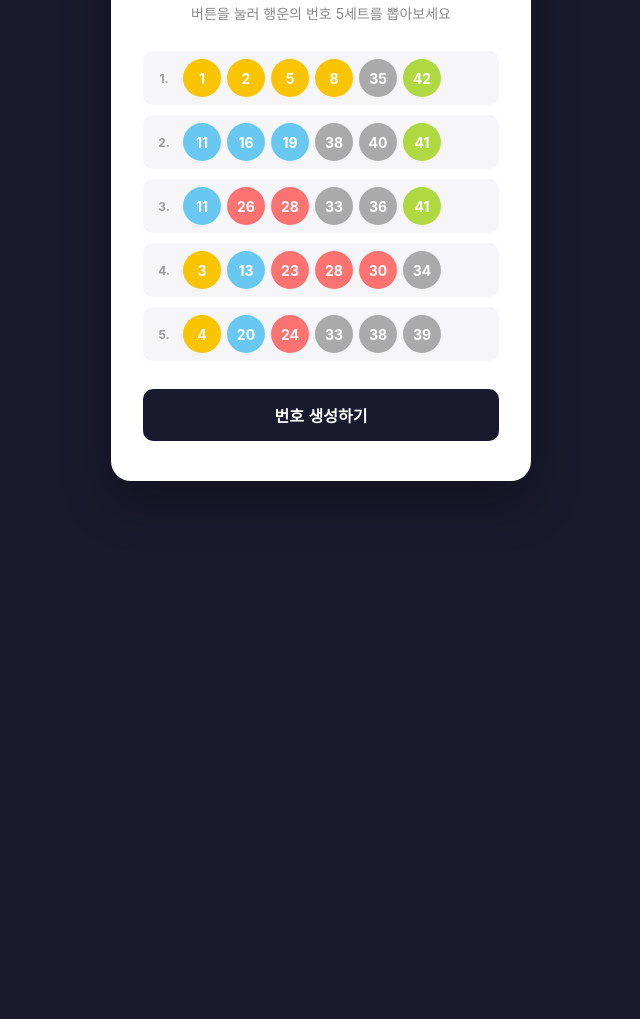
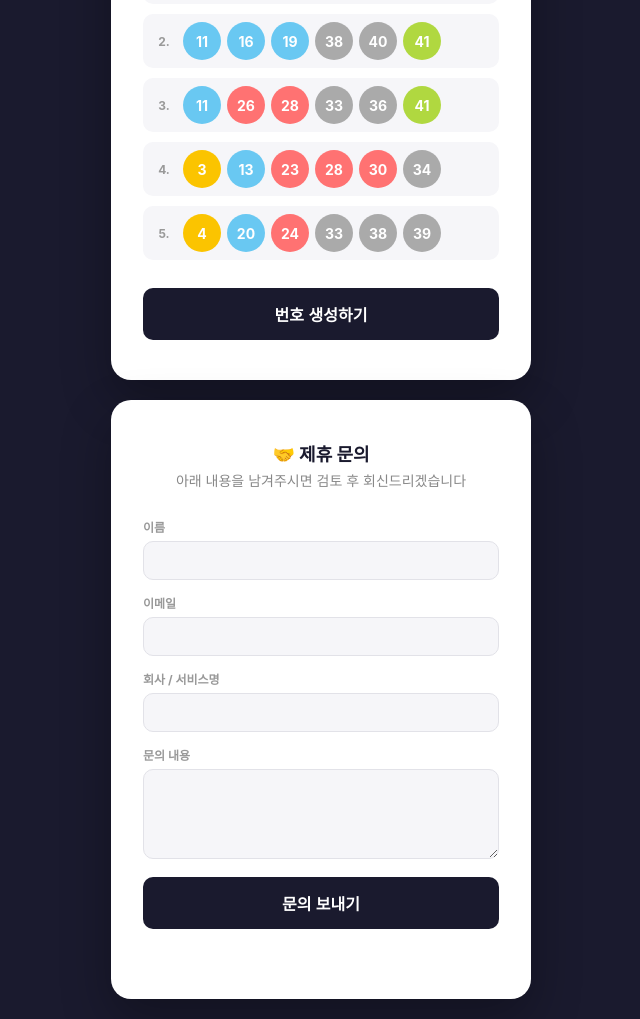
Before and after one commit to jeonghyun939-star/product-build-lecture, a plain HTML site: page index.html in a window 1280 px wide. Shown: the part 198-1217 px from the top of the page, without its empty margins (319-959 px from the left). Before the commit the page ends 800 px from the top, so only its background shows below. Drawn offline with Linux system fonts and the light colour scheme.

Commit message:
Add Formspree partnership inquiry form

```diff
--- a/index.html
+++ b/index.html
@@ -38,8 +38,11 @@
     margin: 0;
     min-height: 100vh;
     display: flex;
+    flex-direction: column;
     align-items: center;
     justify-content: center;
+    gap: 20px;
+    padding: 20px 0;
     background: var(--bg-outer);
     font-family: -apple-system, BlinkMacSystemFont, "Segoe UI", Roboto, sans-serif;
     transition: background 0.3s ease;
@@ -149,6 +152,53 @@
   }
   button:hover { background: var(--btn-bg-hover); }
   button:active { transform: scale(0.98); }
+  .form-container { text-align: left; }
+  .form-container h2 {
+    font-size: 18px;
+    color: var(--text-title);
+    margin: 0 0 4px;
+    text-align: center;
+    transition: color 0.3s ease;
+  }
+  .form-container p.sub { text-align: center; }
+  .field {
+    margin-bottom: 14px;
+  }
+  .field label {
+    display: block;
+    font-size: 12px;
+    font-weight: 700;
+    color: var(--label-color);
+    margin-bottom: 6px;
+    transition: color 0.3s ease;
+  }
+  .field input,
+  .field textarea {
+    width: 100%;
+    border: 1px solid var(--toggle-border);
+    background: var(--row-bg);
+    color: var(--text-title);
+    border-radius: 10px;
+    padding: 10px 12px;
+    font-size: 14px;
+    font-family: inherit;
+    resize: vertical;
+    transition: background 0.3s ease, border-color 0.3s ease, color 0.3s ease;
+  }
+  .field textarea { min-height: 90px; }
+  .field input:focus,
+  .field textarea:focus {
+    outline: none;
+    border-color: var(--btn-bg);
+  }
+  .form-status {
+    margin-top: 12px;
+    font-size: 13px;
+    text-align: center;
+    min-height: 18px;
+  }
+  .form-status.success { color: #4caf82; }
+  .form-status.error { color: #ff7272; }
 </style>
 </head>
 <body>
@@ -159,6 +209,31 @@
   <p class="sub">버튼을 눌러 행운의 번호 5세트를 뽑아보세요</p>
   <div class="sets" id="sets"></div>
   <button onclick="generateLotto()">번호 생성하기</button>
+</div>
+
+<div class="container form-container">
+  <h2>🤝 제휴 문의</h2>
+  <p class="sub">아래 내용을 남겨주시면 검토 후 회신드리겠습니다</p>
+  <form id="partnerForm" action="https://formspree.io/f/mykrgzae" method="POST">
+    <div class="field">
+      <label for="name">이름</label>
+      <input type="text" id="name" name="name" required>
+    </div>
+    <div class="field">
+      <label for="email">이메일</label>
+      <input type="email" id="email" name="email" required>
+    </div>
+    <div class="field">
+      <label for="company">회사 / 서비스명</label>
+      <input type="text" id="company" name="company">
+    </div>
+    <div class="field">
+      <label for="message">문의 내용</label>
+      <textarea id="message" name="message" required></textarea>
+    </div>
+    <button type="submit" id="partnerSubmit">문의 보내기</button>
+    <div class="form-status" id="partnerStatus"></div>
+  </form>
 </div>
 
 <script>
@@ -227,6 +302,39 @@ function generateLotto() {
 }
 
 generateLotto();
+
+const partnerForm = document.getElementById('partnerForm');
+const partnerStatus = document.getElementById('partnerStatus');
+const partnerSubmit = document.getElementById('partnerSubmit');
+
+partnerForm.addEventListener('submit', async function (e) {
+  e.preventDefault();
+  partnerSubmit.disabled = true;
+  partnerStatus.textContent = '전송 중...';
+  partnerStatus.className = 'form-status';
+
+  try {
+    const response = await fetch(partnerForm.action, {
+      method: 'POST',
+      body: new FormData(partnerForm),
+      headers: { 'Accept': 'application/json' }
+    });
+
+    if (response.ok) {
+      partnerStatus.textContent = '문의가 정상적으로 접수되었습니다. 감사합니다!';
+      partnerStatus.className = 'form-status success';
+      partnerForm.reset();
+    } else {
+      partnerStatus.textContent = '전송에 실패했습니다. 잠시 후 다시 시도해주세요.';
+      partnerStatus.className = 'form-status error';
+    }
+  } catch (err) {
+    partnerStatus.textContent = '네트워크 오류로 전송하지 못했습니다.';
+    partnerStatus.className = 'form-status error';
+  } finally {
+    partnerSubmit.disabled = false;
+  }
+});
 </script>
 
 </body>
```
